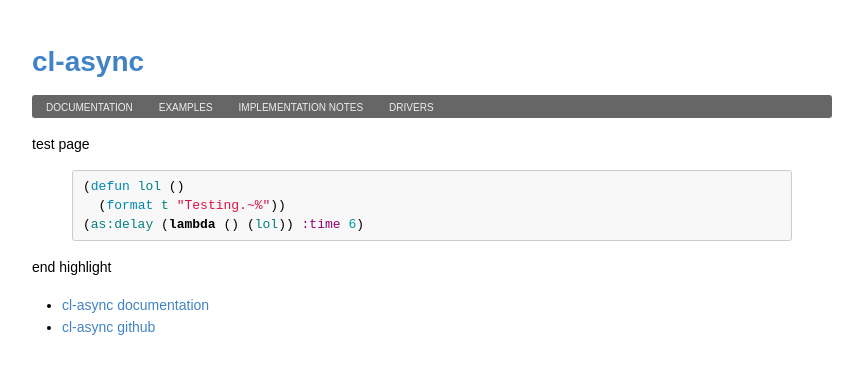
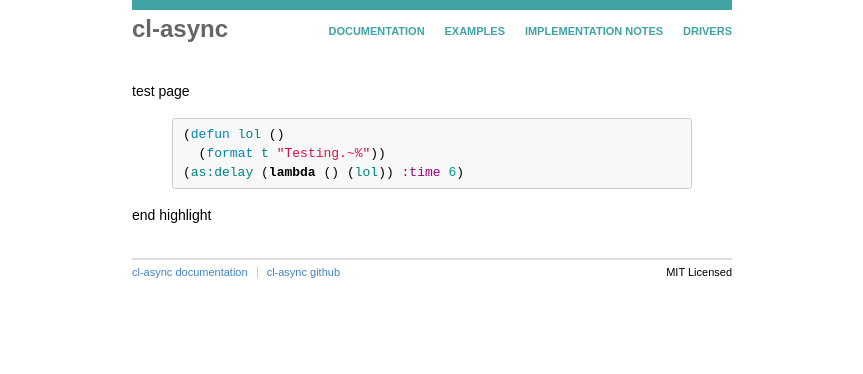
Before and after one commit to orthecreedence/cl-async, a Jekyll site: the page built from index.md, in a window 1280 px wide. Shown: the top 374 px of the page, without its empty margins (208-1071 px from the left). Built offline with Jekyll 4.4.1, drawn with Linux system fonts in a browser that asks for light colours; Markdown is read by kramdown in place of the engine named in the settings.

Commit message:
big css change

```diff
--- a/_layouts/default.html
+++ b/_layouts/default.html
@@ -7,10 +7,8 @@
 	</head>
 	<body>
 		<div id="container">
-			<header>
+			<header class="clear">
 				<h1><a href="/cl-async">cl-async</a></h1>
-			</header>
-
 				<nav>
 					<ul>
 						<li><a href="/cl-async/documentation">Documentation</a></li>
@@ -20,6 +18,8 @@
 						<li><a href="/cl-async/drivers">Drivers</a></li>
 					</ul>
 				</nav>
+			</header>
+
 
 			<div id="content">
 				{{ content }}
@@ -30,6 +30,7 @@
 					<li><a href="/cl-async">cl-async documentation</a></li>
 					<li><a href="https://github.com/orthecreedence/cl-async">cl-async github</a></li>
 				</ul>
+				<p>MIT Licensed</p>
 			</footer>
 		</div>
 	</body>
--- a/css/async.css
+++ b/css/async.css
@@ -1,11 +1,31 @@
-body {margin: 0 0; font-family: arial; font-size: 14px; line-height: 1.6; color: #000; background: #fff;}
+body {margin: 0; padding: 0; font-family: arial; font-size: 14px; line-height: 1.6; color: #000; background: #fff;}
 
-div#container {width: 800px; margin: 0 auto; padding: 20px; background: #fff; border-radius: 6px;}
+.clear:after {content: "."; display: block; height: 0; clear: both; visibility: hidden;}
+.clear {display: inline-block;}
+/* hide IE mac \*/
+* html .clear {height: 1%;}
+.clear {display: block;}
+/* */
 
-nav ul {margin: 0; padding: 0 8px; list-style: none; background: #666; border: px solid #333; border-radius: 3px;}
+div#container {width: 600px; margin: 0 auto; padding: 0 20px; background: #fff; border-radius: 6px;}
+
+header {margin: 0 0 32px 0; padding: 0 0px; border-top: 10px solid #41a3a4;}
+header h1 {float: left; margin: 0; padding: 0; font-size: 24px;}
+header h1 a {color: #666;}
+header h1 a:hover {color: #333; text-decoration: none;}
+
+nav {float: right; margin: 13px 0 0 0;}
+nav ul {margin: 0 0 0 0; padding: 0 0; list-style: none; line-height: 1;}
 nav ul li {display: inline;}
-nav ul li a {display: inline-block; margin: 0 10px 0 0; padding: 2px 6px; font-size: 10px; text-transform: uppercase; color: #eee;}
-nav ul li a:hover {background: #333;}
+nav ul li a {display: inline-block; margin: 0 0 0 0; padding: 2px 8px; font-weight: bold; color: #41a3a4; font-size: 11px; text-transform: uppercase;}
+nav ul li:last-child a {padding-right: 0px; }
+nav ul li a:hover {color: #000; text-decoration: none;}
+
+footer {margin: 32px 0 0 0; padding: 4px 0; font-size: 11px; border-top: 2px solid #ddd;}
+footer ul {float: left; list-style: none; margin: 0; padding: 0;}
+footer ul li {display: inline-block; padding: 0 6px 0 9px; line-height: 1; border-left: 1px solid #ccc;}
+footer ul li:first-child {border-left: 0; padding-left: 0;}
+footer p {float: right; margin: 0; padding: 0;}
 
 a {color: #4183C4; text-decoration: none;}
 a:hover {text-decoration: underline;}
```
Lines whose indentation alone changed are shown as unchanged.
